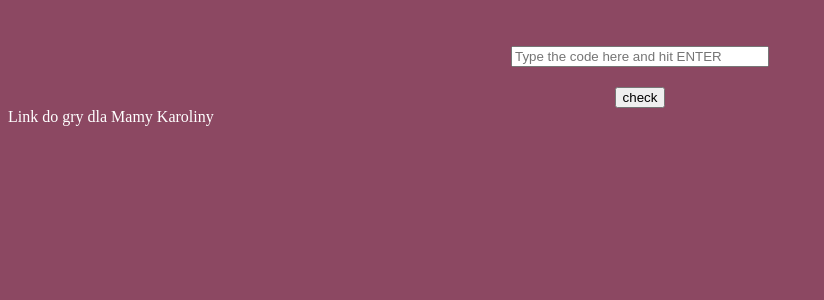
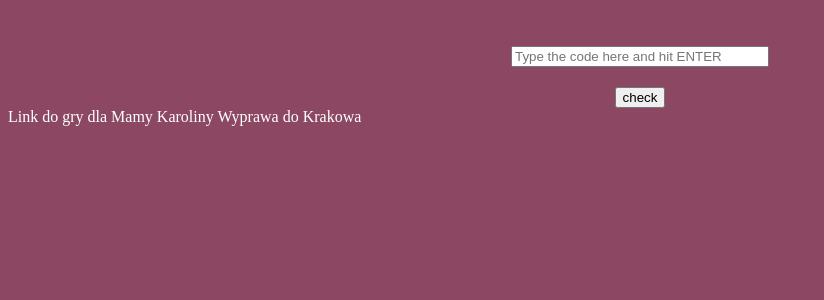
Before and after one commit to voldemortka/zgrajasite, a PHP site: page /mine/ in a window 1280 px wide. Shown: the part 235-535 px from the top of the page, without its empty margins (0-824 px from the left). Run offline with PHP 8.4, Linux system fonts and the light colour scheme.

Commit message:
Update index.php

```diff
--- a/index.php
+++ b/index.php
@@ -17,6 +17,7 @@
         </form>
 
         <a href='xyz/index.html'>Link do gry dla Mamy Karoliny</a>
+        <a href='trip/index.html'>Wyprawa do Krakowa</a>
 
 
         <?php
```
